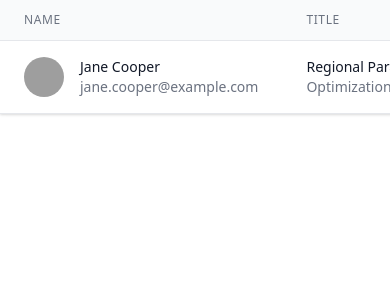
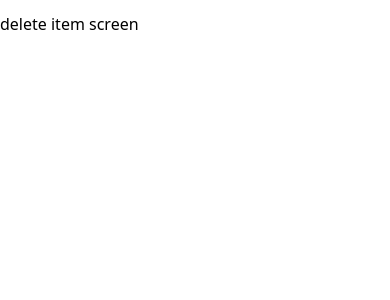
Before and after one commit to AdamHafiz/letgoitem, a React (Create React App) app: page /delete/1 in a window 390 px wide. Shown: the top 300 px of the page. Built offline with nearby package versions, Linux system fonts and the light colour scheme; grey boxes are pictures that could not be loaded.

Commit message:
create the scaffold

```diff
--- a/package.json
+++ b/package.json
@@ -9,6 +9,7 @@
     "@testing-library/user-event": "^12.8.1",
     "react": "^17.0.1",
     "react-dom": "^17.0.1",
+    "react-router-dom": "^5.2.0",
     "react-scripts": "4.0.3",
     "web-vitals": "^1.1.0"
   },
--- a/src/App.css
+++ /dev/null
@@ -1,38 +0,0 @@
-.App {
-  text-align: center;
-}
-
-.App-logo {
-  height: 40vmin;
-  pointer-events: none;
-}
-
-@media (prefers-reduced-motion: no-preference) {
-  .App-logo {
-    animation: App-logo-spin infinite 20s linear;
-  }
-}
-
-.App-header {
-  background-color: #282c34;
-  min-height: 100vh;
-  display: flex;
-  flex-direction: column;
-  align-items: center;
-  justify-content: center;
-  font-size: calc(10px + 2vmin);
-  color: white;
-}
-
-.App-link {
-  color: #61dafb;
-}
-
-@keyframes App-logo-spin {
-  from {
-    transform: rotate(0deg);
-  }
-  to {
-    transform: rotate(360deg);
-  }
-}
--- a/src/App.js
+++ b/src/App.js
@@ -1,43 +1,25 @@
-import logo from './logo.svg';
-import './App.css';
-import ListBarang from './components/ListBarang';
+import React from "react";
+import { BrowserRouter as Router, Route } from "react-router-dom";
+import ShowListItemScreen from './Screens/ShowListItemScreen';
+import AddItemScreen from './Screens/AddItemScreen';
+import DeleteItemScreen from './Screens/DeleteItemScreen';
+import ItemDetailScreen from './Screens/ItemDetailScreen';
 
 
 function App() {
-  return (
-    <div class="flex flex-col">
-  <div class="-my-2 overflow-x-auto sm:-mx-6 lg:-mx-8">
-    <div class="py-2 align-middle inline-block min-w-full sm:px-6 lg:px-8">
-      <div class="shadow overflow-hidden border-b border-gray-200 sm:rounded-lg">
-        <table class="min-w-full divide-y divide-gray-200">
-          <thead class="bg-gray-50">
-            <tr>
-              <th scope="col" class="px-6 py-3 text-left text-xs font-medium text-gray-500 uppercase tracking-wider">
-                Name
-              </th>
-              <th scope="col" class="px-6 py-3 text-left text-xs font-medium text-gray-500 uppercase tracking-wider">
-                Title
-              </th>
-              <th scope="col" class="px-6 py-3 text-left text-xs font-medium text-gray-500 uppercase tracking-wider">
-                Status
-              </th>
-              <th scope="col" class="px-6 py-3 text-left text-xs font-medium text-gray-500 uppercase tracking-wider">
-                Role
-              </th>
-              <th scope="col" class="relative px-6 py-3">
-                <span class="sr-only">Edit</span>
-              </th>
-            </tr>
-          </thead>
-          <ListBarang/>
-          </table>
-      </div>
-    </div>
-  </div>
-</div>
+	return (
+		<Router>
 
+			<main className="py-3">
+          <Route path="/" exact component={ShowListItemScreen} />
+          <Route path="/add" exact component={AddItemScreen} />
+          <Route path="/delete/:id" exact component={DeleteItemScreen} />
+          <Route path="/detail" exact component={ItemDetailScreen} />
 
-  );
+			</main>
+
+		</Router>
+	);
 }
 
 export default App;
--- /dev/null
+++ b/src/Screens/AddItemScreen.js
@@ -0,0 +1,9 @@
+import React from 'react'
+
+export default function AddItemScreen() {
+  return (
+    <div>
+      add item screen
+    </div>
+  )
+}
--- /dev/null
+++ b/src/Screens/DeleteItemScreen.js
@@ -0,0 +1,9 @@
+import React from 'react'
+
+export default function DeleteItemScreen() {
+  return (
+    <div>
+      delete item screen
+    </div>
+  )
+}
--- /dev/null
+++ b/src/Screens/ItemDetailScreen.js
@@ -0,0 +1,9 @@
+import React from 'react'
+
+export default function ItemDetailScreen() {
+  return (
+    <div>
+      item details screen
+    </div>
+  )
+}
--- /dev/null
+++ b/src/Screens/ShowListItemScreen.js
@@ -0,0 +1,9 @@
+import React from 'react'
+
+export default function ShowListItemScreen() {
+  return (
+    <div>
+      show list screens
+    </div>
+  )
+}
```
Also changed, not shown: 2 other files (tests, documents, lock files or other folders).
